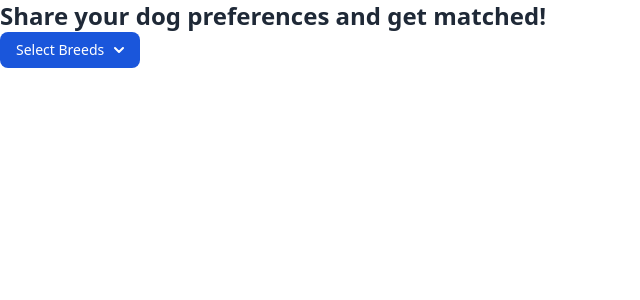
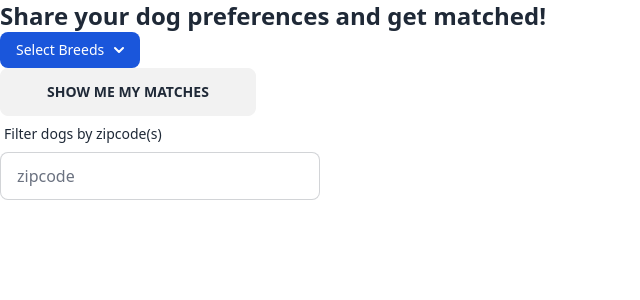
Before and after one commit to joey-cheng-codes/dog-finder, a React app: page /home in a window 1280 px wide. Shown: the top 300 px of the page, without its empty margins (0-640 px from the left). Built offline with nearby package versions, Linux system fonts and the light colour scheme; no server answers.

Commit message:
developing out breed search and zip input

```diff
--- a/src/components/Filter/Filter.jsx
+++ b/src/components/Filter/Filter.jsx
@@ -7,38 +7,39 @@ const Filter = () => {
   const [searchResult, setSearchResult] = useState({}); // display search result that contains next, resultIds, total
 
   const [breedSearchQuery, setBreedSearchQuery] = useState('');
-  const [checkedBreeds, setCheckedBreeds] = useState([]);
+  const [displayResult, setDisplayResult] = useState([]) // dogs of interest
   const [filteredBreeds, setFilteredBreeds] = useState([]); // for the search bar ..
-  // Function to handle format search input to account for uppercasing first letter.
-  const capitalizeFirstLetter = (str) => {
-    return str.charAt(0).toUpperCase() + str.slice(1);
-  };
-  // Function to handle search input changes for breeds
+  const [zip, setZip] = useState('');
+  const [zipcodeArray, setZipcodeArray] = useState([]) // for zip code entries
+
+  const checkedBreeds = new Map(); // for keeping track of what has been checked marked on breeds.
   const handleSearchInputChange = (e) => {
-    const query = capitalizeFirstLetter(e.target.value);
+    const query = e.target.value
     setBreedSearchQuery(query);
 
     // Filter breeds based on the search query.
-    const filtered = breeds.filter((breed) => breed.includes(query));
+    const filtered = breeds.filter((breed) => breed.toLowerCase().includes(query.toLowerCase()));
+
     setFilteredBreeds(filtered);
   };
 
-  const breeds = dogList; // will probably have to wait for the breeds info to be
+  const breeds = dogList;
 
-  //Update this array of checked breeds
+  //Update this object of checked breeds
   const handleCheckedBreeds = (e) => {
     //unchecking a box
-    let breedName = e.target.value;
-    if (checkedBreeds.includes(breedName)) {
-      setCheckedBreeds(checkedBreeds.filter((breed) => {
-        return breed !== breedName;
-      }));
+    console.log(e.target.name, 'handleCheckedBreeds')
+    let breedName = e.target.name;
+    // if the dog breed is already in the object, we will be unchecking it by setting it to false.
+    if (checkedBreeds.get(breedName)) {
+      checkedBreeds.delete(breedName);
     }
     //checking a box
     else {
-      setCheckedBreeds([...checkedBreeds, breedName]);
+      checkedBreeds.set(breedName, true);
     }
   };
+
 
 
   useEffect(() => {
@@ -51,6 +52,7 @@ const Filter = () => {
         const data = await response.json();
         if (response.ok) {
           setDogList(data);
+          setFilteredBreeds(data);
         }
       }
       catch (err) {
@@ -65,7 +67,7 @@ const Filter = () => {
     return (
       <li>
         <div className="flex items-center p-2 rounded hover:bg-gray-100 dark:hover:bg-gray-600">
-          <input key={index} id="checkbox-item-11" type="checkbox" value="" className="w-4 h-4 text-blue-600 bg-gray-100 border-gray-300 rounded focus:ring-blue-500 dark:focus:ring-blue-600 dark:ring-offset-gray-700 dark:focus:ring-offset-gray-700 focus:ring-2 dark:bg-gray-600 dark:border-gray-500" />
+          <input key={index} id="checkbox-item-11" type="checkbox" value="" name={dog} className="w-4 h-4 text-blue-600 bg-gray-100 border-gray-300 rounded focus:ring-blue-500 dark:focus:ring-blue-600 dark:ring-offset-gray-700 dark:focus:ring-offset-gray-700 focus:ring-2 dark:bg-gray-600 dark:border-gray-500" onClick={handleCheckedBreeds} />
           <label htmlFor="checkbox-item-11" className="w-full ml-2 text-sm font-medium text-gray-900 rounded dark:text-gray-300">{dog}</label>
         </div>
       </li>
@@ -85,21 +87,29 @@ const Filter = () => {
       '67218'
   }];
 
-  const testSample = dogSample.map((obj) => {
-    return obj.id;
-  });
+  // input field for zip code handler
+  const handleZipcodeInput = (e) => {
+    setZip(e.target.value);
+  }
 
-  const breedSample = dogSample.map((obj) => {
-    return obj.breed;
-  });
   // get next, prev, total and resultIds of the dog filter.
   const filteredDogs = async () => {
     try {
       // const ids = ['jnGFTIcBOvEgQ5OCx40W'];
       // const queryString = '?breeds=' + encodeURIComponent(JSON.stringify(ids));
-
-      const new_params = new URLSearchParams(`breeds=${[...breedSample]}`);
-      // console.log(new_params)
+      const breedResult = Array.from(checkedBreeds.keys());
+      console.log(breedResult, ' breedResult');
+      let new_params = '';
+      if (breedResult.length !== 0) {
+        new_params = new URLSearchParams(`breeds=${[...breedResult]}`);
+      }
+      const validZipTest = /(^\d{5}$)|(^\d{5}-\d{4}$)/;
+      if (validZipTest.test(zip)) {
+        setZipcodeArray(...zipcodeArray, zip);
+      }
+      else {
+        alert('invalid zip code entry');
+      }
       const response = await fetch(`https://frontend-take-home-service.fetch.com/dogs/search?${new_params}`, {
         method: 'GET',
         credentials: 'include',
@@ -109,7 +119,7 @@ const Filter = () => {
         setSearchResult(data);
         console.log(data, 'searchResult');
         // display the dog info from the id
-        return getDogs(searchResult);
+        return getDogs(data);
       }
     }
     catch (err) {
@@ -121,15 +131,12 @@ const Filter = () => {
   const getDogs = async (searchResult) => {
 
     try {
-      console.log(testSample, 'are you gonna give me an array');
       const arr = await searchResult.resultIds;
       console.log(arr, ' arr of dog ids*********');
       const response = await fetch('https://frontend-take-home-service.fetch.com/dogs', {
         method: 'POST',
         credentials: 'include',
-        body: JSON.stringify(
-          testSample// arr of ids
-        ),
+        body: JSON.stringify(arr),
         headers: {
           'Content-Type': 'application/json',
         },
@@ -138,8 +145,6 @@ const Filter = () => {
       if (response.ok) {
         console.log(data, 'data from getDogs ********');
         setGetDogInfo(data);
-        // console.log(getDogInfo, 'will you give me the getdoginfo???')
-        // return getDogInfo;
       }
     }
     catch (err) {
@@ -177,13 +182,29 @@ const Filter = () => {
           </div>
         </div>
         <ul className="h-48 px-3 pb-3 overflow-y-auto text-sm text-gray-700 dark:text-gray-200" aria-labelledby="dropdownSearchButton">
-          {dogList.map((dog, index) => {
+          {/* updates the search bar as you type in the breed of interest */}
+          {filteredBreeds.map((dog, index) => {
             return (
               listDog(dog, index)
             );
           })}
         </ul>
       </div>
+      <div>
+        <button onClick={() => { filteredDogs() }} className="btn btn-wide">show me my matches</button>
+      </div>
+      <div className="form-control w-full max-w-xs">
+        <label className="label">
+          <span className="label-text">Filter dogs by zipcode(s)</span>
+        </label>
+        <input onChange={handleZipcodeInput} value={zip} type="text" pattern="[0-9]{5}" placeholder="zipcode" className="input input-bordered w-full max-w-xs" />
+        {/* <label className="label"> */}
+        {/* <span className="label-text-alt">Previous entries:</span> */}
+        {/* <span className="label-text-alt">Bottom Right label</span> */}
+        {/* </label> */}
+        {/* <button>Filter by Zipcode(s)</button> */}
+      </div>
+      {getDogInfo.length > 0 && (getDogInfo.map(displayDog))}
     </div >
   );
 };
```
